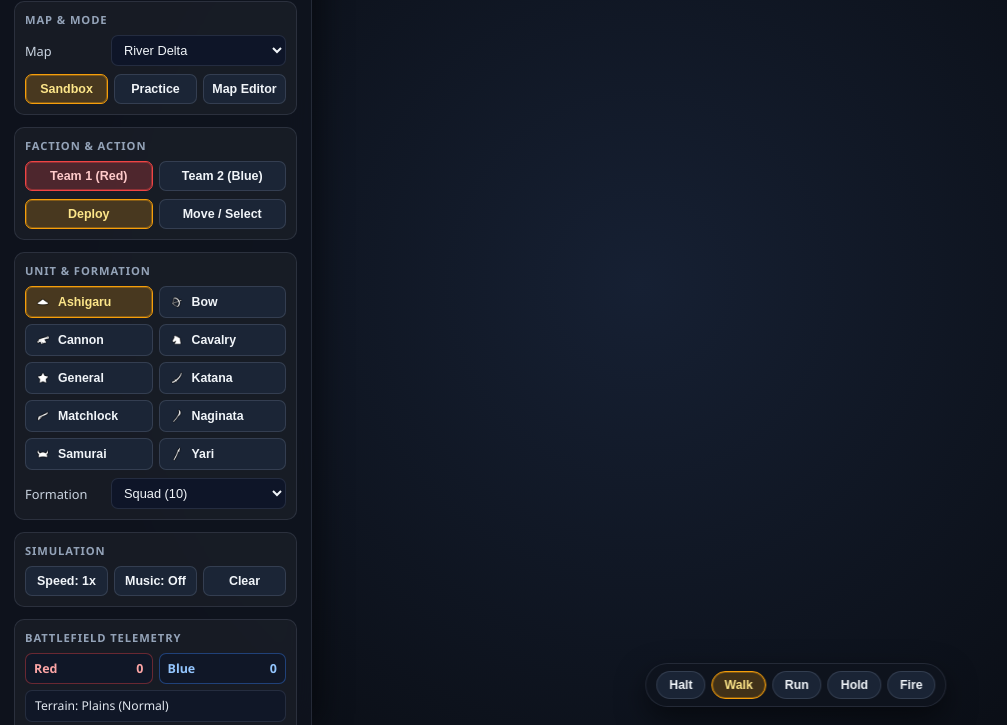
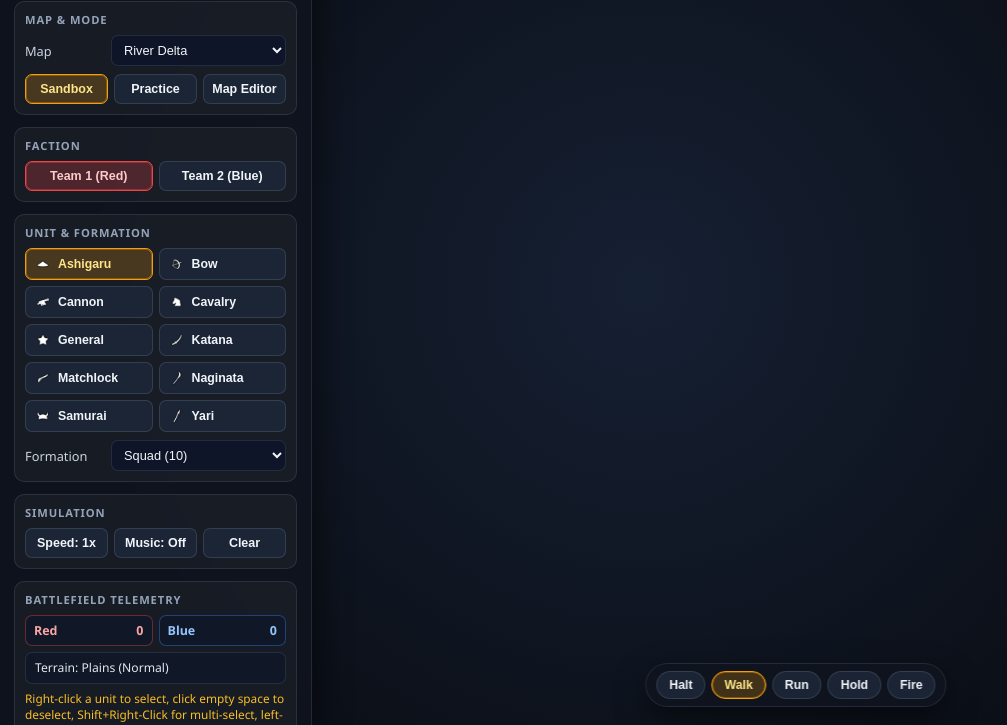
Before and after one commit to FRHB/Samurai_War_2.0, a website built with Vite: page web-src/index.html in a window 1280 px wide. Shown: the part 75-800 px from the top of the page, without its empty margins (0-1007 px from the left). Built offline with nearby package versions, Linux system fonts and the light colour scheme; files whose address does not match are found by name; what @babylonjs/core would draw is missing.

Commit message:
Remove Deploy and Move/Select buttons from sidebar while keeping Faction controls

```diff
--- a/web-src/index.html
+++ b/web-src/index.html
@@ -402,14 +402,10 @@
         </div>
 
         <div class="sidebar-section sidebar-collapsible">
-          <div class="section-label">Faction &amp; Action</div>
+          <div class="section-label">Faction</div>
           <div class="button-grid-2">
             <button id="team-red" class="team-red active" type="button">Team 1 (Red)</button>
             <button id="team-blue" class="team-blue" type="button">Team 2 (Blue)</button>
-          </div>
-          <div class="button-grid-2">
-            <button id="tool-deploy" class="active" type="button">Deploy</button>
-            <button id="tool-select" type="button">Move / Select</button>
           </div>
         </div>
 
```
